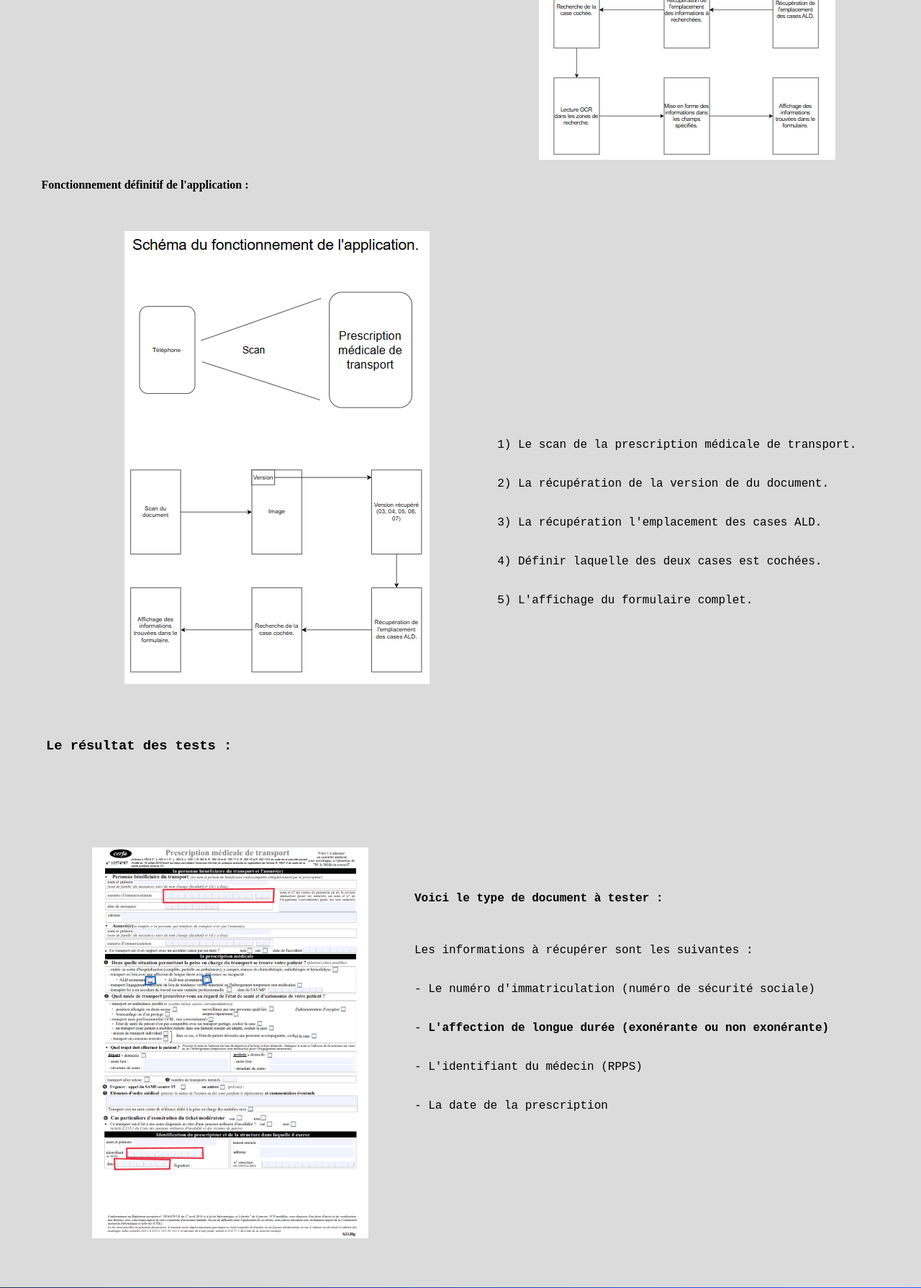
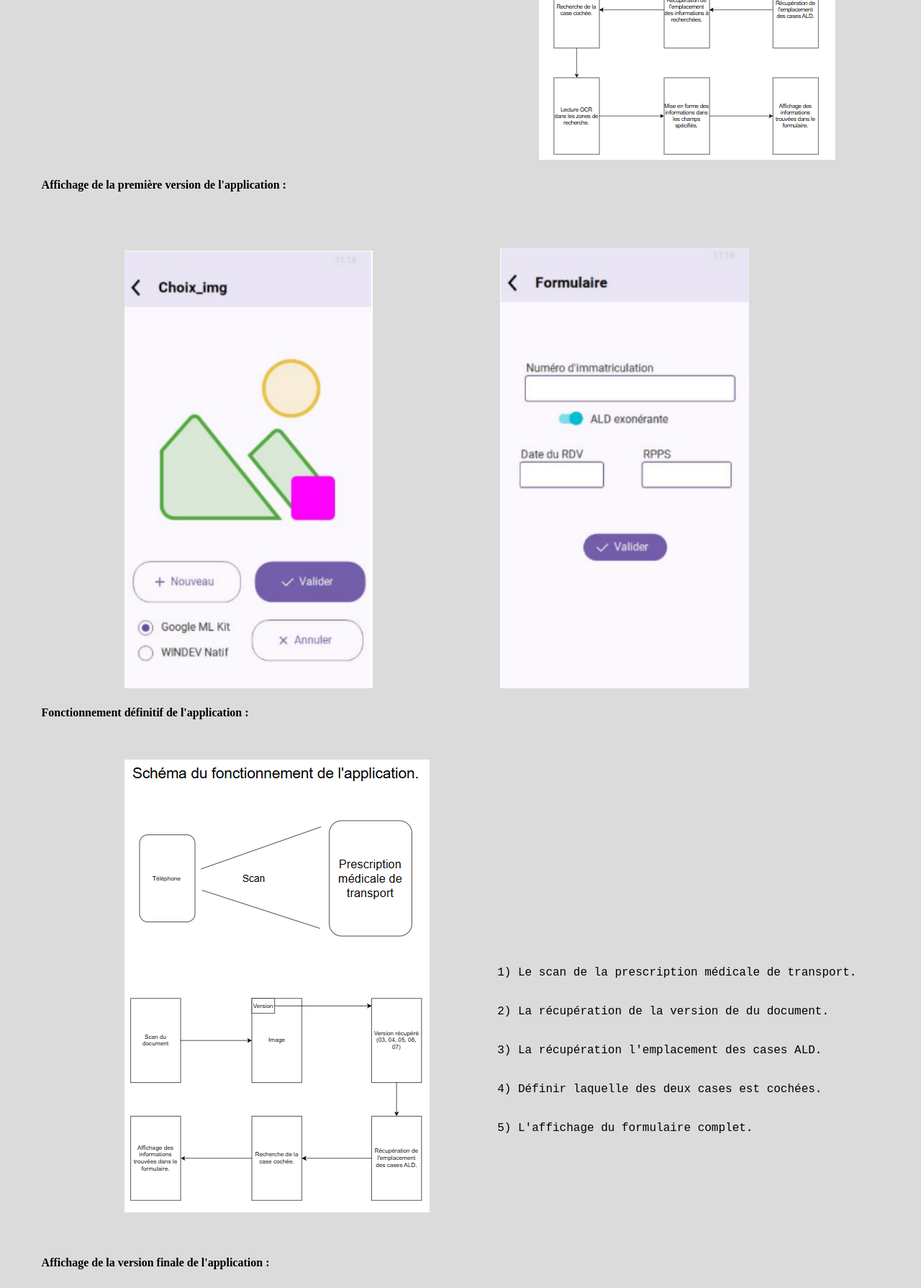
Before and after one commit to TGnrd/pcpgoinardtitouan, a PHP site: page /CompDetStage2.html in a window 1280 px wide. Shown: the part 1913-3702 px from the top of the page at 72% size. Run offline with PHP 8.4, Linux system fonts and the light colour scheme.

Commit message:
Ajout de l'affichage de l'application du deuxième stage

```diff
--- a/CompDetStage2.html
+++ b/CompDetStage2.html
@@ -129,6 +129,9 @@
                     performants</strong> lorsqu'il s'agit de <strong>scan</strong>.
                 </p>
                 <img src="./img/Schema_fonctionnement_application.png" alt="Schéma du fonctionnement de l'application." class="fonctionnementAppli">
+                <h4>Affichage de la première version de l'application :</h4>
+                <img src="./img/Premiere_version.png" alt="Rendu de la première version de l'application" class="AffichageApplication">
+                <img src="./img/Formulaire.png" alt="Rendu de la recherche d'informations" class="AffichageApplication">
                 <h4>Fonctionnement définitif de l'application :</h4>
                 <img src="./img/Fonctionnement_application.png" alt="Schéma du fonctionnement de l'application finale." class="fonctionnementAppliFinal">
                 <p class="etapeAppliFonctionnelle">
@@ -138,6 +141,8 @@
                     4) Définir laquelle des deux cases est cochées. <br><br><br>
                     5) L'affichage du formulaire complet. <br><br><br><br>
                 </p>
+                <h4 class="affichageFinal">Affichage de la version finale de l'application :</h4>
+                <img src="./img/ALDFinder.png" alt="Dernière version de l'application" class="AffichageApplicationFinale">
             </div>
             <div class="tests" id="tests">
                 <h3 class="h3Detail">Le résultat des tests :</h3>
--- a/style.css
+++ b/style.css
@@ -951,6 +951,25 @@ pre {
   margin-top: 15%;
 }
 
+.AffichageApplication {
+  margin-top: 5%;
+  margin-left: 15%;
+  width: 30%;
+}
+
+.AffichageApplicationFinale {
+  width: 30%;
+  display: block; /* Transforme l'image en bloc pour pouvoir la centrer */
+  margin-top: 5%;
+  margin-left: 40%;
+  margin-right: 40%;
+}
+
+
+.affichageFinal {
+  margin-top: 10%;
+}
+
 /** Bouton détail projet **/
 
 .texteCompDet {
```
Also changed, not shown: img/ALDFinder.png (added), img/Formulaire.png (added), img/Premiere_version.png (added).
